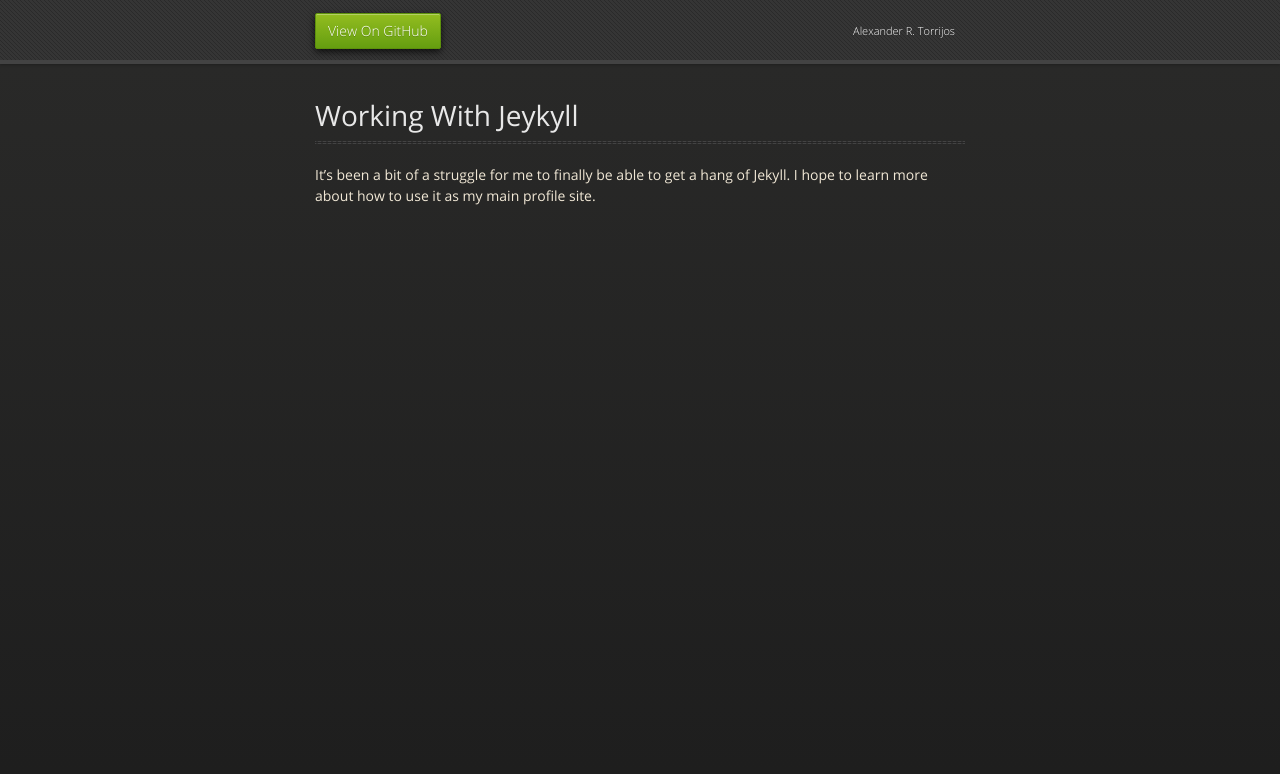
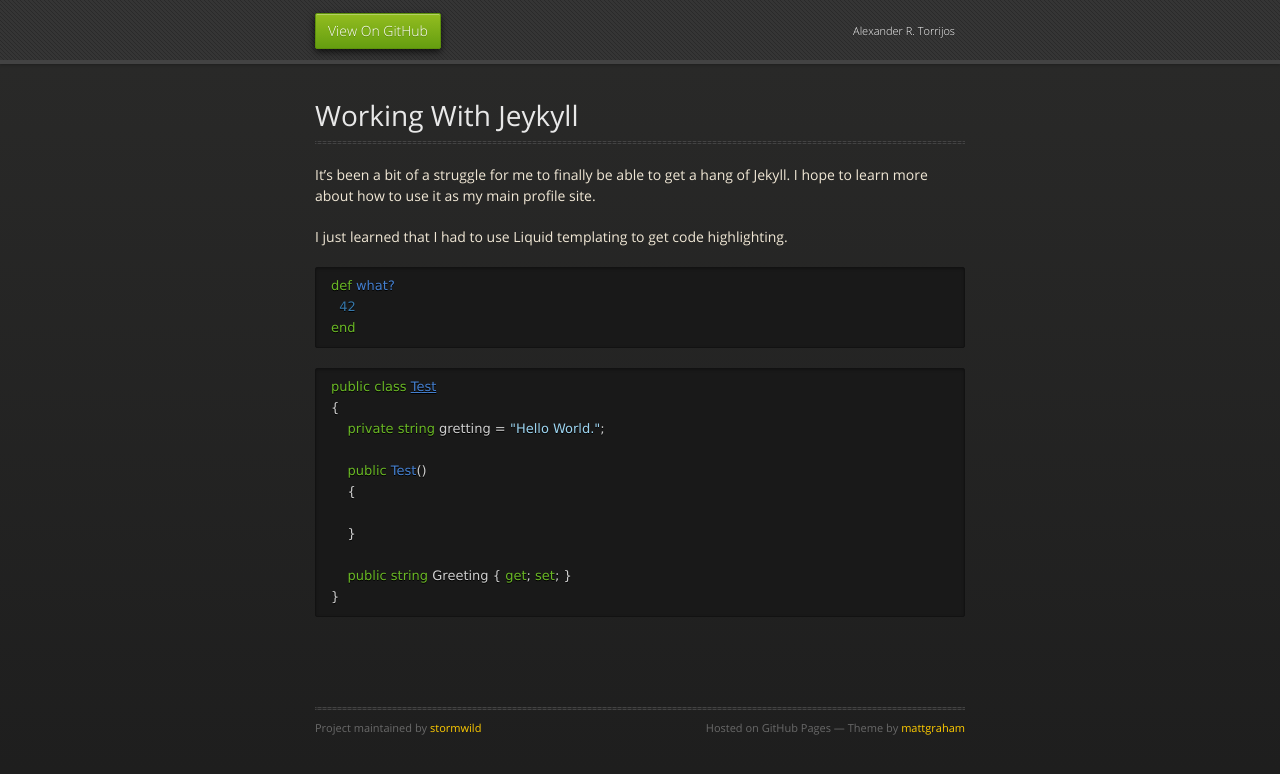
Before and after one commit to stormwild/stormwild.github.io, a Jekyll site: the page built from _posts/2014-12-14-working-with-jekyll.markdown, in a window 1280 px wide. Shown: the top 774 px of the page. Built offline with Jekyll 4.4.1, drawn with Linux system fonts in a browser that asks for light colours; nearby versions of some CDN libraries.

Commit message:
Added code blocks with highlighting

```diff
--- a/_layouts/posts.html
+++ b/_layouts/posts.html
@@ -34,7 +34,12 @@
       </section>
 
     </div>
+
+    <div class="footer">
+      <hr>
+      <span class="credits left">Project maintained by <a href="https://github.com/stormwild">stormwild</a></span>
+      <span class="credits right">Hosted on GitHub Pages &mdash; Theme by <a href="https://twitter.com/michigangraham">mattgraham</a></span>
+    </div>
     <!--[if !IE]><script>fixScale(document);</script><![endif]-->
-
   </body>
 </html>
--- a/_posts/2014-12-14-working-with-jekyll.markdown
+++ b/_posts/2014-12-14-working-with-jekyll.markdown
@@ -3,3 +3,25 @@ title: Working With Jeykyll
 ---
 
 It's been a bit of a struggle for me to finally be able to get a hang of Jekyll. I hope to learn more about how to use it as my main profile site.
+
+I just learned that I had to use Liquid templating to get code highlighting.
+
+{% highlight ruby %}
+def what?
+  42
+end
+{% endhighlight %}
+
+{% highlight csharp %}
+public class Test
+{
+    private string gretting = "Hello World.";
+
+    public Test()
+    {
+
+    }
+
+    public string Greeting { get; set; }
+}
+{% endhighlight %}
```
